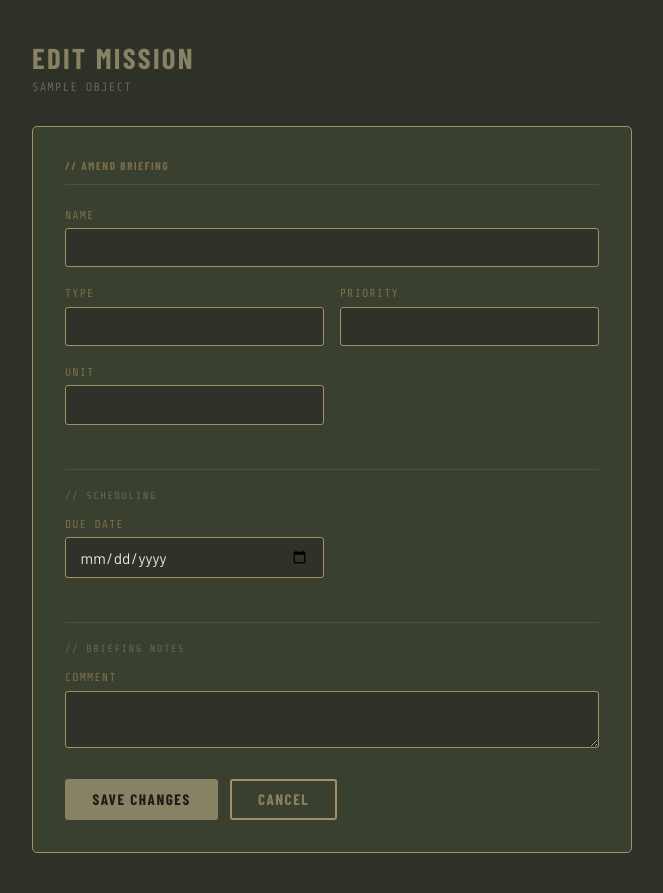
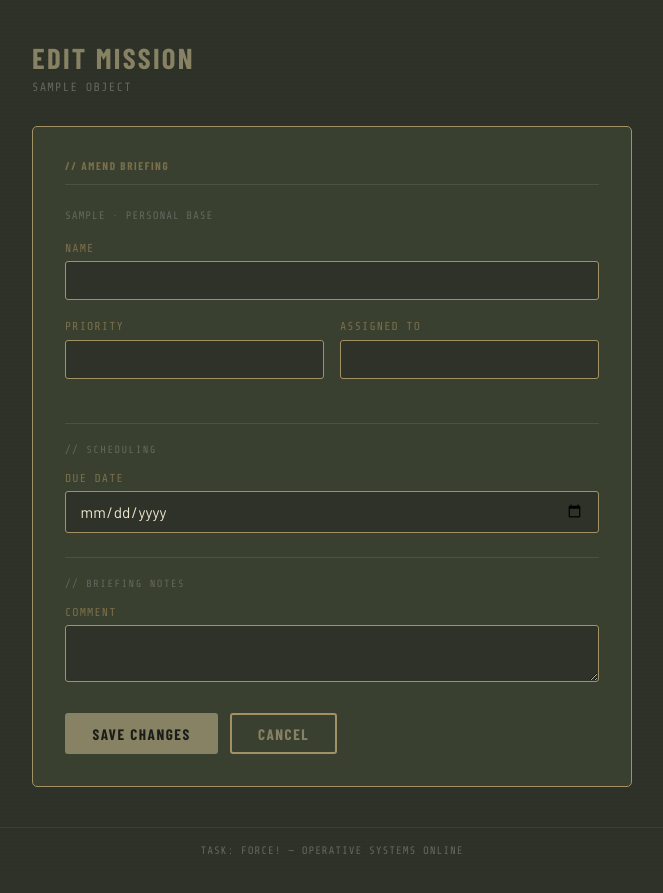
Before and after one commit to MariaKVelcheva/TaskForce, a Django app: template templates/tasks/update-task.html in a window 1280 px wide. Shown: the part 56-949 px from the top of the page, without its empty margins (308-971 px from the left). After the commit the page ends 910 px from the top, so only its background shows below. Run offline with Django 5.2, Linux system fonts and the light colour scheme; the template is opened without the code that fills it: most values are stand-ins (such as "Sample title", 1, 10 or a date in 2020); form fields are guessed from the names that the template uses.

Commit message:
updated templates: tasks

```diff
--- a/taskForce/comms/views.py
+++ b/taskForce/comms/views.py
@@ -122,6 +122,9 @@ class InboxView(LoginRequiredMixin, ListView):
 
         query = self.request.GET.get("query")
 
+        if self.request.GET.get("active"):
+            conversations = conversations.filter(Q(task__isnull=True) | Q(task__is_active=True))
+
         if query:
             matching = Message.objects.filter(
                 conversation=OuterRef("pk"),
--- a/templates/tasks/details-task.html
+++ b/templates/tasks/details-task.html
@@ -495,7 +495,7 @@
 
     <div class="detail-field">
         <div class="detail-field-label">Unit</div>
-        <div class="detail-field-value">{{ task.unit.name }}</div>
+        <div class="detail-field-value">{% if task.unit.personal_for_id %}Personal base{% else %}{{ task.unit.name }}{% endif %}</div>
     </div>
 
     {% if task.assigned_to %}
--- a/templates/tasks/update-task.html
+++ b/templates/tasks/update-task.html
@@ -54,6 +54,19 @@
         color: var(--muted);
         margin-bottom: 1rem;
     }
+
+    .fixed-fact {
+        font-family: 'Share Tech Mono', monospace;
+        font-size: 0.68rem;
+        letter-spacing: 0.08em;
+        text-transform: uppercase;
+        color: var(--muted);
+        margin-bottom: 1.25rem;
+    }
+
+    @media (max-width: 520px) {
+        .form-row { grid-template-columns: 1fr; }
+    }
 </style>
 {% endblock %}
 
@@ -63,69 +76,49 @@
 
     <div style="margin-bottom: 2rem;">
         <h1 style="font-family: 'Barlow Condensed', sans-serif; font-size: 1.8rem; font-weight: 700; letter-spacing: 0.08em; text-transform: uppercase; color: var(--khaki);">Edit mission</h1>
-        <p style="font-family: 'Share Tech Mono', monospace; overflow-wrap: anywhere; font-size: 0.75rem; letter-spacing: 0.1em;
-         text-transform: uppercase; color: var(--muted); margin-top: 0.3rem;">{{ object.name }}</p>
+        <p style="font-family: 'Share Tech Mono', monospace; overflow-wrap: anywhere; font-size: 0.75rem; letter-spacing: 0.1em; text-transform: uppercase; color: var(--muted); margin-top: 0.3rem;">{{ object.name }}</p>
     </div>
 
     <div class="panel">
         <div class="panel-header">// Amend briefing</div>
 
+        <p class="fixed-fact">
+            {{ object.get_type_display }} · {% if object.unit.personal_for_id %}Personal base{% else %}{{ object.unit.name }}{% endif %}
+        </p>
+
         <form method="post" novalidate>
             {% csrf_token %}
-          {% include "tasks/partials/_next_input.html" %}
+            {% include "tasks/partials/_next_input.html" %}
 
-            <div class="form-group" style="overflow-wrap: anywhere">
-                <label for="{{ form.name.id_for_label }}">{{ form.name.label }}</label>
-                {{ form.name }}
-                {% if form.name.errors %}
-                <ul class="errorlist">{% for e in form.name.errors %}<li>{{ e }}</li>{% endfor %}</ul>
-                {% endif %}
+            {% if form.non_field_errors %}
+            <ul class="errorlist" style="margin-bottom: 1rem;">
+                {% for e in form.non_field_errors %}<li>{{ e }}</li>{% endfor %}
+            </ul>
+            {% endif %}
+
+            {% include 'common/partials/_field.html' with field=form.name %}
+
+            <div class="form-row">
+                {% include 'common/partials/_field.html' with field=form.priority %}
+                {% include 'common/partials/_field.html' with field=form.assigned_to %}
             </div>
 
-            <div class="form-row">
-                <div class="form-group">
-                    <label for="{{ form.type.id_for_label }}">{{ form.type.label }}</label>
-                    {{ form.type }}
-                </div>
-                                <div class="form-group">
-                    <label for="{{ form.priority.id_for_label }}">{{ form.priority.label }}</label>
-                    {{ form.priority }}
-                </div>
+            {% if form.due_date %}
+            <div class="form-section">
+                <div class="form-section-label">// Scheduling</div>
+                {% include 'common/partials/_field.html' with field=form.due_date %}
             </div>
-
-            <div class="form-row">
-                <div class="form-group">
-                    <label for="{{ form.unit.id_for_label }}">{{ form.unit.label }}</label>
-                    {{ form.unit }}
-                </div>
-            </div>
+            {% endif %}
 
             <div class="form-section">
-                <div class="form-section-label">// Scheduling</div>
-                <div class="form-row">
-                    <div class="form-group">
-                        <label for="{{ form.due_date.id_for_label }}">{{ form.due_date.label }}</label>
-                        {{ form.due_date }}
-                    </div>
-
-                </div>
-            </div>
-                    <div class="form-section">
                 <div class="form-section-label">// Briefing notes</div>
-                <div class="form-group">
-                    <label for="{{ form.comment.id_for_label }}">{{ form.comment.label }}</label>
-                    {{ form.comment }}
-                    {% if form.comment.help_text %}
-                    <p class="form-help">{{ form.comment.help_text }}</p>
-                    {% endif %}
-                </div>
+                {% include 'common/partials/_field.html' with field=form.comment %}
             </div>
 
             <div style="margin-top: 1.75rem; display: flex; gap: 0.75rem;">
                 <button type="submit" class="btn btn-primary">Save changes</button>
                 <a href="{% url 'details-task' object.pk %}" class="btn btn-ghost">Cancel</a>
             </div>
-
         </form>
     </div>
 
```
Also changed, not shown: taskForce/tasks/forms.py (+11 -9 lines), templates/tasks/add-task.html (+6 -39 lines), templates/tasks/catalogue-tasks.html (+47 -45 lines).
